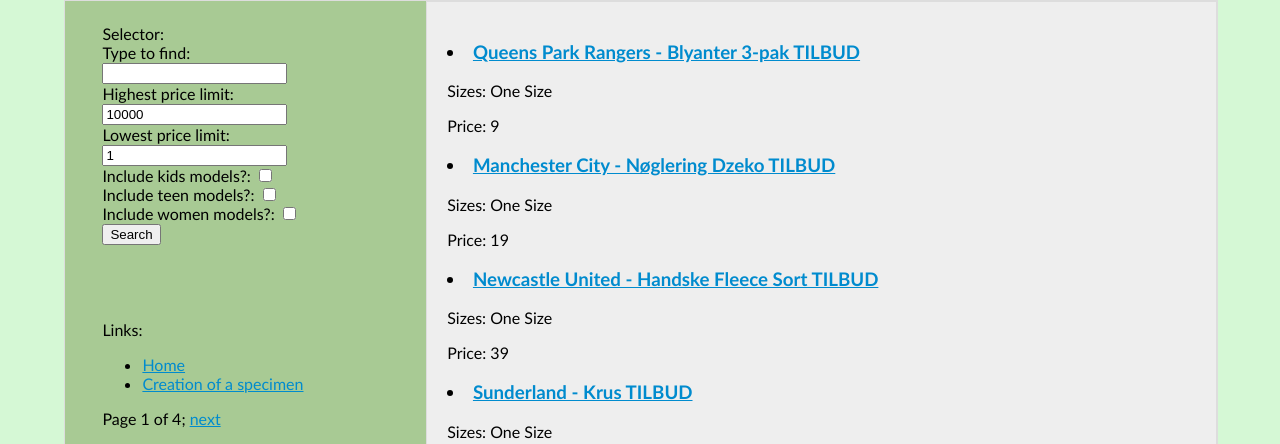
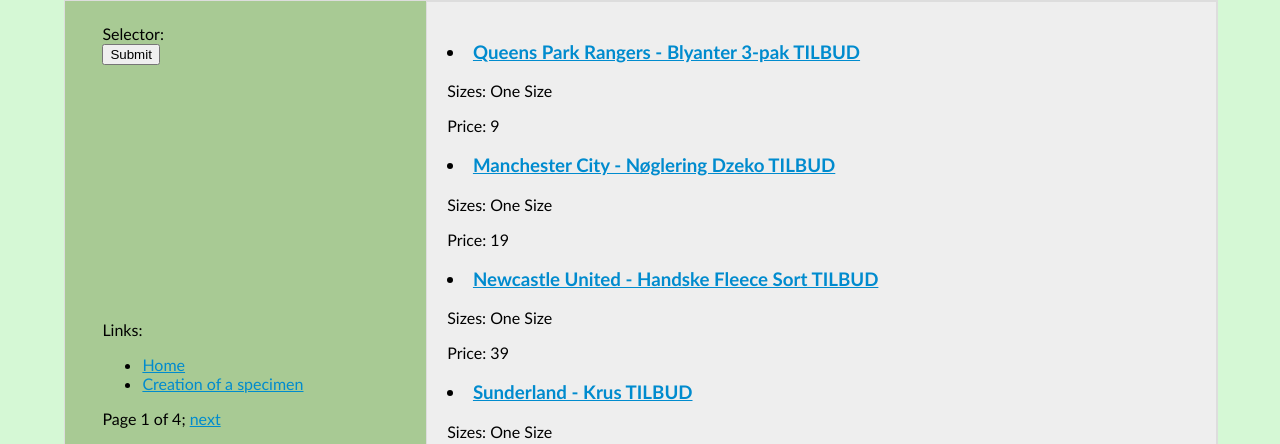
Before and after one commit to DaniilAnichin/mysite, a Django app: page /products/ in a window 1280 px wide. Shown: the top 444 px of the page. Run offline with Django 3.2, Linux system fonts and the light colour scheme; data comes from the database, SQL or seed files in the repository; parts of the project's set-up code (start-up, migrations or seed data) failed here and were passed over.

Commit message:
Remake search in django form

```diff
--- a/products/models.py
+++ b/products/models.py
@@ -2,13 +2,6 @@
 from django import forms
 
 import json
-
-try:
-    # for python 2.*
-    import urllib2
-except:
-    # for python 3.*
-    import urllib.request
 
 
 class production(models.Model):
@@ -28,3 +21,18 @@
 
     def __unicode__(self):
         return self.name
+
+
+class search_form(forms.Form):
+    # Search field
+    q = forms.CharField(label='Type to find: ', max_length=100, required=False)
+    # Highest price field
+    hi = forms.IntegerField(label='Highest price limit: ', initial=10000, min_value=0, required=False)
+    # Lowest price field
+    lo = forms.IntegerField(label='Lowest price limit: ', initial=1, min_value=0, required=False)
+    # Kids field
+    k = forms.BooleanField(label='Include kids models?: ', required=False)
+    # Adult field
+    a = forms.BooleanField(label='Include teen models? ', required=False)
+    # Women field
+    w = forms.BooleanField(label='Include women models?: ', required=False)
--- a/products/static/products/style.css
+++ b/products/static/products/style.css
@@ -7,7 +7,7 @@
     background: #D5F8D5;
     color: #000000;
     font-family: Trebuchet MS, Arial, Times New Roman;
-    font-size: 14px auto;
+    font-size: 16px auto;
 	margin: 0 auto;
 	width: 90%;
 }
@@ -26,7 +26,6 @@
 }
 
 #selection{
-    font-size: 16px auto;
     width: 25%;
     padding: 10px
     background: #8CBC6E;
@@ -37,7 +36,6 @@
 
 }
 #navigation{
-    font-size: 16px auto;
     width: 25%;
     position: fixed;
     left: 8%;
@@ -48,6 +46,7 @@
 
 }
 #content {
+    font-size: 14px auto;
     float: right;
     padding: 20px;
     width: 65%;
--- a/products/templates/products/base_site.html
+++ b/products/templates/products/base_site.html
@@ -3,7 +3,7 @@
 <head>
     {% load staticfiles %}
     <link rel="stylesheet" type="text/css" href="{% static 'products/style.css' %}" />
-    <meta http-equiv="Content-Type" content="text/html; charset=utf-8" />
+    <meta http-equiv="Content-Type" content="text/html" charset="utf-8" />
     <title>{% block title %}Products site{% endblock %}</title>
 </head>
 
@@ -12,21 +12,7 @@
 <div id="container">
     <div id="selection">Selector:
         {% block selection %}
-        <form action="http://localhost:8000/products/select/" method="get">
-            <label for="search_field">Type to find:</label><br>
-            <input id="search_field" type="text" name="q"><br>
-            <label for="highest_price">Highest price limit:</label><br>
-            <input id="highest_price" type="number" min="0" value="10000" name="hi"><br>
-            <label for="lowest_price">Lowest price limit:</label><br>
-            <input id="lowest_price" type="number" min="0" value="1" name="lo"><br>
-            <label for="kids_field">Include kids models?:</label>
-            <input id="kids_field" type="checkbox" value="on" name="k"><br>
-            <label for="adult_field">Include teen models?:</label>
-            <input id="adult_field" type="checkbox" value="on" name="a"><br>
-            <label for="women_field">Include women models?:</label>
-            <input id="women_field" type="checkbox" value="on" name="w"><br>
-            <input type="submit" value="Search">
-        </form>
+        {% include "products/search_form.html" with form=products.models.search_form %}
         {% endblock %}
     </div>
 
--- a/products/templates/products/search_form.html
+++ b/products/templates/products/search_form.html
@@ -1,11 +1,21 @@
+<!DOCTYPE html>
 <html>
 <head>
-    <title>Search</title>
+    <title>Selection</title>
 </head>
-<body>
-    <form action="/search/" method="get">
-        <input type="text" name="q">
-        <input type="submit" value="Search">
-    </form>
-</body>
+    <body>
+        <form id="search_form" method="get" action="http://localhost:8000/products/select/">
+            {% csrf_token %}
+            {% for field in form.visible_fields %}
+                {{ field.label }}
+                {% if not "Include" in field.label %}
+                    <br>
+                {% endif %}
+                {{ field.errors }}
+                {{ field.help_text }}
+                {{ field }}<br>
+            {% endfor %}
+            <input type="submit" name="Submit" value="Submit"/>
+        </form>
+    </body>
 </html>
--- a/products/urls.py
+++ b/products/urls.py
@@ -1,10 +1,11 @@
 from django.conf.urls import patterns, url
-from products.views import *
+from products import views
 
 
 urlpatterns = patterns('',
-    url(r'^$', selection, name='search'),
-    url(r'^select/$', selection, name='search'),
-    url(r'^(?P<pk>\d+)/$',  DetailView.as_view(), name='detail'),
-    url(r'^creation/$',  CreateProductionView.as_view(), name='creation'),
+    url(r'^$', views.selection, name='selection'),
+    url(r'^select/$', views.selection, name='selection'),
+    url(r'^(?P<pk>\d+)/$',  views.DetailView.as_view(), name='detail'),
+    url(r'^creation/$',  views.CreateProductionView.as_view(), name='creation'),
+    url(r'^search/$',  views.search_look, name='search'),
 )
--- a/products/views.py
+++ b/products/views.py
@@ -1,9 +1,10 @@
 from django.views import generic
 from django.utils import timezone
-from django.shortcuts import render, HttpResponseRedirect, HttpResponse
+from django.shortcuts import render, HttpResponseRedirect, render_to_response
 from django.core.paginator import Paginator, EmptyPage, PageNotAnInteger
+from django.template import RequestContext
 
-from products.models import production
+from products.models import production, search_form
 
 
 class DetailView(generic.DetailView):
@@ -56,3 +57,31 @@
     except EmptyPage:
         paginated_results = paginator.page(paginator.num_pages)
     return render(request, 'products/index.html', {'production_list': paginated_results})
+
+
+def search_look(request):
+    # Get the context from the request.
+    context = RequestContext(request)
+
+    # A HTTP POST?
+    if request.method == 'POST':
+        form = search_form(request.POST)
+
+        # Have we been provided with a valid form?
+        if form.is_valid():
+            # Save the new category to the database.
+            form.save(commit=True)
+
+            # Now call the index() view.
+            # The user will be shown the homepage.
+            return selection(request)
+        else:
+            # The supplied form contained errors - just print them to the terminal.
+            print(form.errors)
+    else:
+        # If the request was not a POST, display the form to enter details.
+        form = search_form()
+
+    # Bad form (or form details), no form supplied...
+    # Render the form with error messages (if any).
+    return render_to_response('products/search_form.html', {'form': form}, context)
```
Also changed, not shown: 1 other file.
